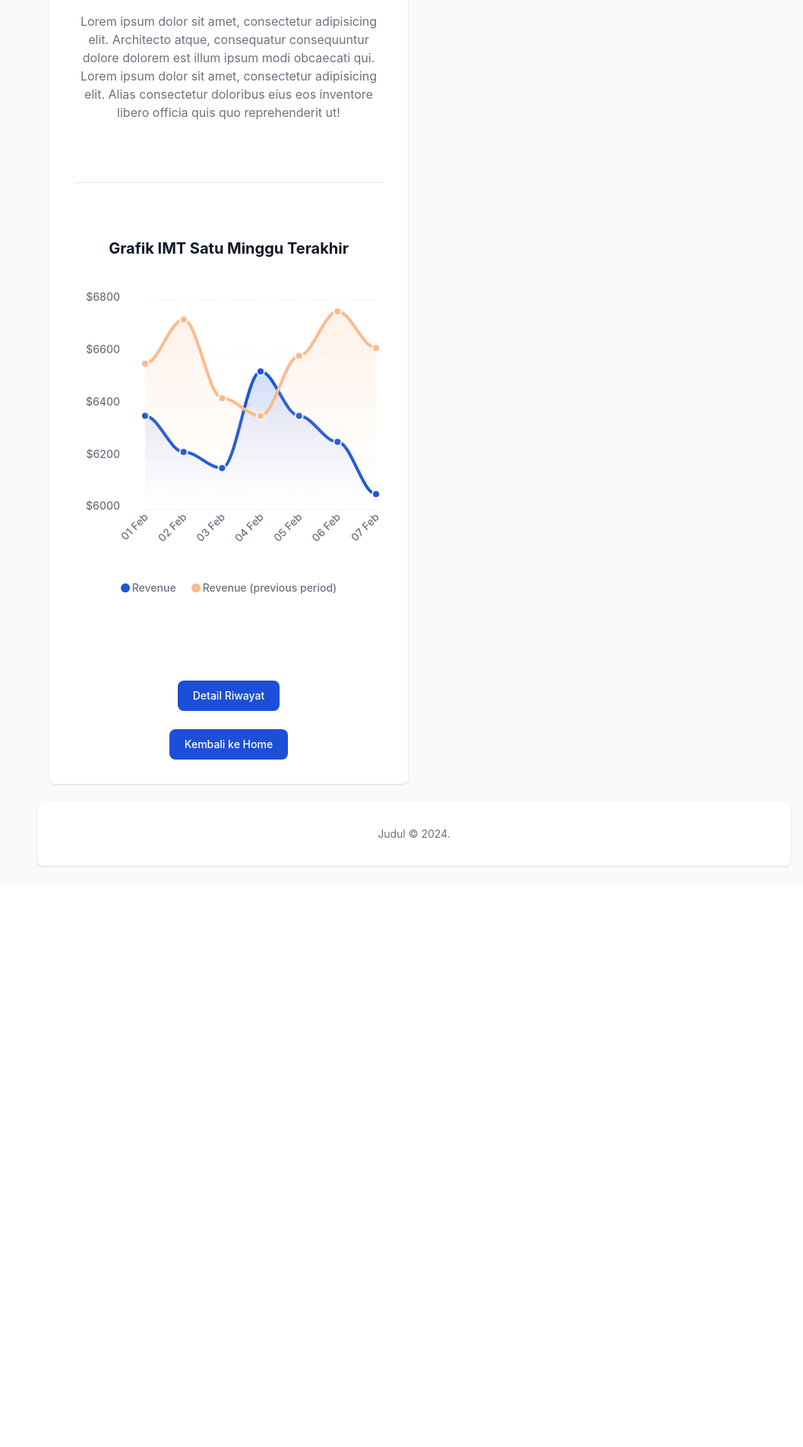
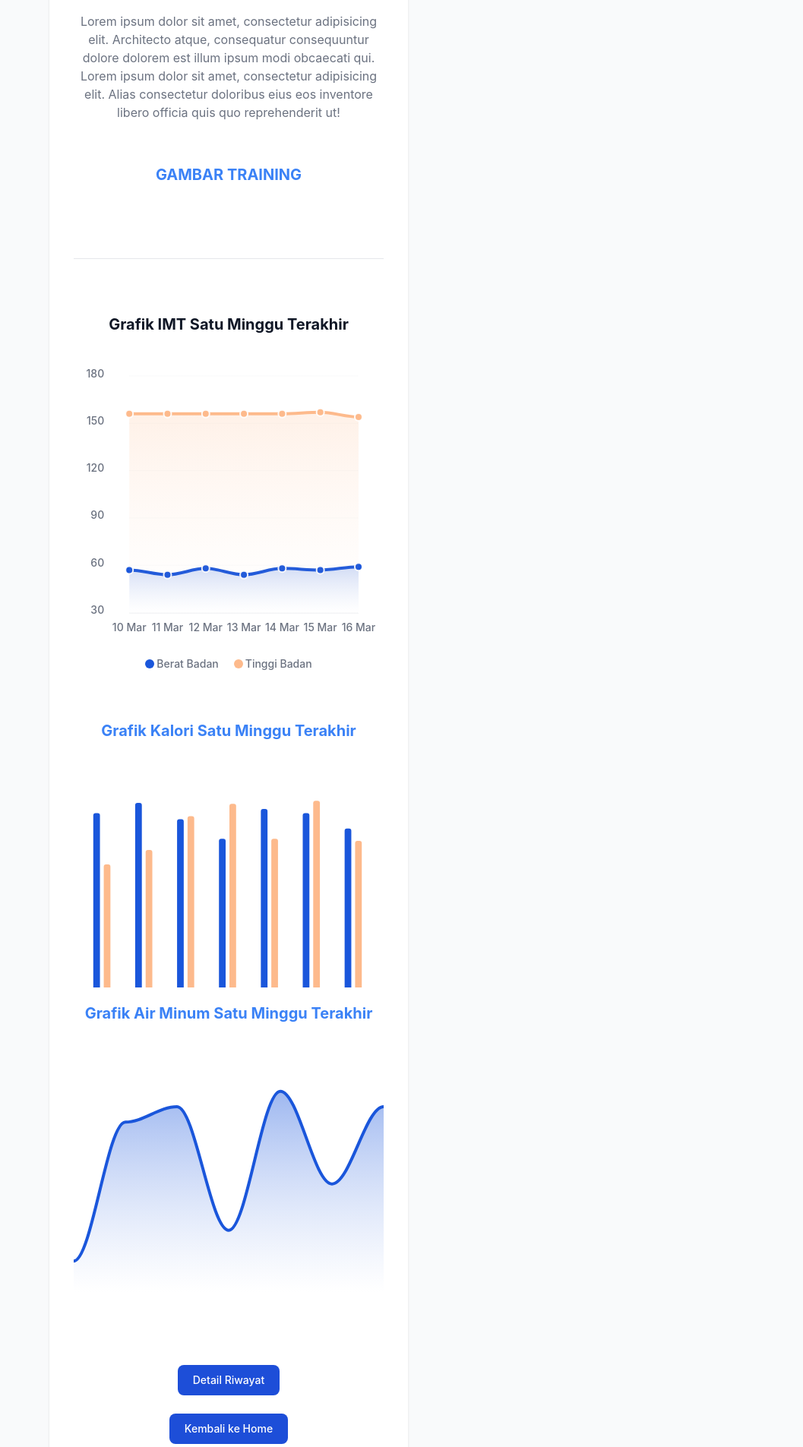
Before and after one commit to Jokinema/24001-ELIN, a Flask app: page /dashboard/riwayat/ in a window 1280 px wide. Shown: the part 802-2707 px from the top of the page at 76% size, without its empty margins (223-1280 px from the left). Before the commit the page ends 1944 px from the top, so only its background shows below. Run offline with Flask 3, Linux system fonts and the light colour scheme; style sheets or scripts are compiled from the project's sources; some libraries are stand-ins or nearby versions.

Commit message:
ALL MOCKUP DONE

```diff
--- a/templates/components/sidebar.html
+++ b/templates/components/sidebar.html
@@ -30,7 +30,7 @@
                         </div>
                     </li>
                     <li>
-                        <a href="./index.html"
+                        <a href="/dashboard/inputData/"
                            class="flex items-center p-2 text-base font-normal text-gray-900 rounded-lg hover:bg-gray-100 group dark:text-gray-200 dark:hover:bg-gray-700">
                             <svg class="w-6 h-6 text-gray-500 transition duration-75 group-hover:text-gray-900 dark:text-gray-400 dark:group-hover:text-white"
                                  fill="currentColor" viewBox="0 0 20 20" xmlns="http://www.w3.org/2000/svg">
@@ -41,7 +41,7 @@
                         </a>
                     </li>
                     <li>
-                        <a href="./index.html"
+                        <a href="/dashboard/riwayat/"
                            class="flex items-center p-2 text-base font-normal text-gray-900 rounded-lg hover:bg-gray-100 group dark:text-gray-200 dark:hover:bg-gray-700">
                             <svg class="w-6 h-6 text-gray-500 transition duration-75 group-hover:text-gray-900 dark:text-gray-400 dark:group-hover:text-white"
                                  fill="currentColor" viewBox="0 0 20 20" xmlns="http://www.w3.org/2000/svg">
--- a/templates/content/dashboard/menu_utama.html
+++ b/templates/content/dashboard/menu_utama.html
@@ -10,12 +10,12 @@
         <h1 class="text-4xl font-semibold text-gray-900 sm:text-4xl dark:text-white">Menu Utama</h1>
     </div>
     <div class="p-4 mb-4 bg-white rounded-lg shadow sm:p-6 xl:p-8 dark:bg-gray-800 xl:mb-0">
-        <a href="" class="flex items-center mb-6 text-2xl font-bold dark:text-white">
-            <span>Input Data </span>
+        <a href="" class="flex items-center mb-6 text-2xl  font-bold dark:text-white">
+            <span class=""> Input Data </span>
         </a>
         <p class="mb-2 text-base font-normal text-gray-500 dark:text-gray-400">
             Lorem ipsum dolor sit amet, consectetur adipisicing elit. Architecto atque, consequatur consequuntur dolore dolorem est illum ipsum modi obcaecati qui.
-        </p>
+        </p>n
         <p class="text-sm font-semibold text-gray-900 dark:text-white">Lorem ipsum dolor sit amet, consectetur adipisicing elit. Doloremque, quisquam.</p>
         <div class="mt-6 space-y-4 sm:flex sm:space-y-0 sm:space-x-3">
             <div>
--- a/templates/content/dashboard/riwayat/brief_riwayat.html
+++ b/templates/content/dashboard/riwayat/brief_riwayat.html
@@ -31,14 +31,22 @@
         <p class="text-xl font-bold text-gray-900 dark:text-white">Rekomendasi Satu Minggu Terakhir</p> <br>
         <p class="mb-2 text-base font-normal text-gray-500 dark:text-gray-400">
             Lorem ipsum dolor sit amet, consectetur adipisicing elit. Architecto atque, consequatur consequuntur dolore
-            dolorem est illum ipsum modi obcaecati qui. Lorem ipsum dolor sit amet, consectetur adipisicing elit. Alias consectetur doloribus eius eos inventore libero officia quis quo reprehenderit ut!
+            dolorem est illum ipsum modi obcaecati qui. Lorem ipsum dolor sit amet, consectetur adipisicing elit. Alias
+            consectetur doloribus eius eos inventore libero officia quis quo reprehenderit ut!
         </p>
+        <br><br>
+        <p class="text-xl font-bold text-primary-500 dark:text-primary-500">GAMBAR TRAINING</p> <br>
         <br><br><br>
         <hr>
 
         <br><br><br>
         <p class="text-xl font-bold text-gray-900 dark:text-white">Grafik IMT Satu Minggu Terakhir</p> <br>
-          <div id="main-chart"></div>
+        <div id="chartRiwayat"></div>
+        <br><br>
+           <p class="text-xl font-bold text-primary-500 dark:text-primary-500">Grafik Kalori Satu Minggu Terakhir</p> <br>
+        <div id="new-products-chart"></div>
+           <p class="text-xl font-bold text-primary-500 dark:text-primary-500">Grafik Air Minum Satu Minggu Terakhir</p> <br><br>
+  <div id="visitors-chart"></div>
         <br><br><br>
         <div class="mt-6 space-y-4 w-full ">
             <div>
@@ -56,6 +64,162 @@
                 </a>
             </div>
         </div>
+
+
     </div>
 
 </div>
+
+<script src="https://cdn.jsdelivr.net/npm/apexcharts"></script>
+<script>
+    const chartRiwayatOptions = () => {
+        let mainChartColors = {}
+
+        if (document.documentElement.classList.contains('dark')) {
+            mainChartColors = {
+                borderColor: '#374151',
+                labelColor: '#9CA3AF',
+                opacityFrom: 0,
+                opacityTo: 0.15,
+            };
+        } else {
+            mainChartColors = {
+                borderColor: '#F3F4F6',
+                labelColor: '#6B7280',
+                opacityFrom: 0.45,
+                opacityTo: 0,
+            }
+        }
+
+        return {
+            chart: {
+                height: 420,
+                type: 'area',
+                fontFamily: 'Inter, sans-serif',
+                foreColor: mainChartColors.labelColor,
+                toolbar: {
+                    show: false
+                }
+            },
+            fill: {
+                type: 'gradient',
+                gradient: {
+                    enabled: true,
+                    opacityFrom: mainChartColors.opacityFrom,
+                    opacityTo: mainChartColors.opacityTo
+                }
+            },
+            dataLabels: {
+                enabled: false
+            },
+            tooltip: {
+                style: {
+                    fontSize: '14px',
+                    fontFamily: 'Inter, sans-serif',
+                },
+            },
+            grid: {
+                show: true,
+                borderColor: mainChartColors.borderColor,
+                strokeDashArray: 1,
+                padding: {
+                    left: 35,
+                    bottom: 15
+                }
+            },
+            series: [
+                {
+                    name: 'Berat Badan',
+                    data: [57, 54, 58, 54, 58, 57, 59],
+                    color: '#1A56DB'
+                },
+                {
+                    name: 'Tinggi Badan',
+                    data: [156, 156, 156, 156, 156, 157, 154],
+                    color: '#FDBA8C'
+                }
+            ],
+            markers: {
+                size: 5,
+                strokeColors: '#ffffff',
+                hover: {
+                    size: undefined,
+                    sizeOffset: 3
+                }
+            },
+            xaxis: {
+                categories: ['10 Mar', '11 Mar', '12 Mar', '13 Mar', '14 Mar', '15 Mar', '16 Mar'],
+                labels: {
+                    style: {
+                        colors: [mainChartColors.labelColor],
+                        fontSize: '14px',
+                        fontWeight: 500,
+                    },
+                },
+                axisBorder: {
+                    color: mainChartColors.borderColor,
+                },
+                axisTicks: {
+                    color: mainChartColors.borderColor,
+                },
+                crosshairs: {
+                    show: true,
+                    position: 'back',
+                    stroke: {
+                        color: mainChartColors.borderColor,
+                        width: 1,
+                        dashArray: 10,
+                    },
+                },
+            },
+            yaxis: {
+                labels: {
+                    style: {
+                        colors: [mainChartColors.labelColor],
+                        fontSize: '14px',
+                        fontWeight: 500,
+                    },
+                    formatter: function (value) {
+                        return  value;
+                    }
+                },
+            },
+            legend: {
+                fontSize: '14px',
+                fontWeight: 500,
+                fontFamily: 'Inter, sans-serif',
+                labels: {
+                    colors: [mainChartColors.labelColor]
+                },
+                itemMargin: {
+                    horizontal: 10
+                }
+            },
+            responsive: [
+                {
+                    breakpoint: 1024,
+                    options: {
+                        xaxis: {
+                            labels: {
+                                show: false
+                            }
+                        }
+                    }
+                }
+            ]
+        };
+    }
+
+    if (document.getElementById('chartRiwayat')) {
+        // Create a new ApexCharts instance with the chart options
+        var chart = new ApexCharts(document.getElementById('chartRiwayat')  , chartRiwayatOptions());
+
+// Render the chart
+        chart.render();
+
+// Initialize the chart again when toggling dark mode
+        document.addEventListener('dark-mode', function () {
+            chart.updateOptions(chartRiwayatOptions());
+        });
+    }
+</script>
```
Also changed, not shown: templates/content/dashboard/input_data/form_input.html (+19 -6 lines). Lines whose indentation alone changed are shown as unchanged.
